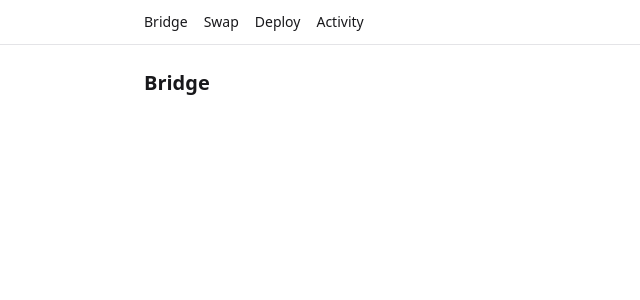
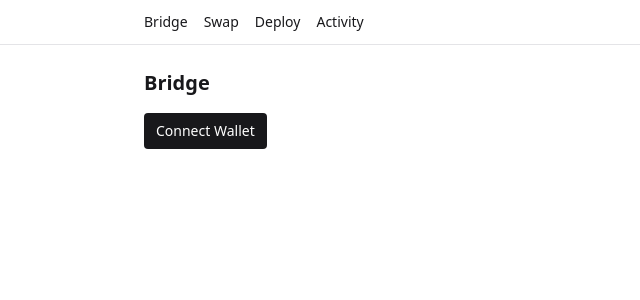
Before and after one commit to leanovichilya/arc-station, a Next.js app: page /bridge in a window 1280 px wide. Shown: the top 300 px of the page, without its empty margins (0-640 px from the left). Built offline with nearby package versions, Linux system fonts and the light colour scheme.

Commit message:
feat: wallet connect ui

```diff
--- a/app/bridge/page.tsx
+++ b/app/bridge/page.tsx
@@ -1,3 +1,10 @@
+import WalletConnect from "@/components/WalletConnect";
+
 export default function BridgePage() {
-  return <h1 className="text-xl font-semibold">Bridge</h1>;
+  return (
+    <section className="space-y-4">
+      <h1 className="text-xl font-semibold">Bridge</h1>
+      <WalletConnect />
+    </section>
+  );
 }
--- /dev/null
+++ b/components/WalletConnect.tsx
@@ -0,0 +1,80 @@
+"use client";
+
+import { useEffect, useState } from "react";
+
+type EthereumProvider = {
+  request: (args: { method: string; params?: unknown[] }) => Promise<unknown>;
+  on?: (event: string, handler: (...args: unknown[]) => void) => void;
+  removeListener?: (event: string, handler: (...args: unknown[]) => void) => void;
+};
+
+export default function WalletConnect() {
+  const [address, setAddress] = useState<string | null>(null);
+  const [error, setError] = useState<string | null>(null);
+
+  useEffect(() => {
+    const ethereum = (window as { ethereum?: EthereumProvider }).ethereum;
+    if (!ethereum) return;
+    const handleAccounts = (accounts: unknown) => {
+      const list = Array.isArray(accounts) ? accounts : [];
+      const next = typeof list[0] === "string" ? list[0] : null;
+      setAddress(next);
+    };
+    ethereum
+      .request({ method: "eth_accounts" })
+      .then(handleAccounts)
+      .catch(() => {});
+    const onAccountsChanged = (accounts: unknown) => handleAccounts(accounts);
+    ethereum.on?.("accountsChanged", onAccountsChanged);
+    return () => {
+      ethereum.removeListener?.("accountsChanged", onAccountsChanged);
+    };
+  }, []);
+
+  const onConnect = async () => {
+    setError(null);
+    const ethereum = (window as { ethereum?: EthereumProvider }).ethereum;
+    if (!ethereum) {
+      setError("No wallet found");
+      return;
+    }
+    try {
+      const accounts = (await ethereum.request({
+        method: "eth_requestAccounts",
+      })) as string[];
+      setAddress(accounts?.[0] ?? null);
+    } catch {
+      setError("Connection rejected");
+    }
+  };
+
+  const onDisconnect = () => {
+    setAddress(null);
+  };
+
+  return (
+    <div className="flex flex-wrap items-center gap-2 text-sm">
+      {address ? (
+        <>
+          <span className="rounded border border-zinc-300 px-2 py-1">
+            {address}
+          </span>
+          <button
+            className="h-9 rounded border border-zinc-300 px-3"
+            onClick={onDisconnect}
+          >
+            Disconnect
+          </button>
+        </>
+      ) : (
+        <button
+          className="h-9 rounded bg-zinc-900 px-3 font-medium text-white"
+          onClick={onConnect}
+        >
+          Connect Wallet
+        </button>
+      )}
+      {error ? <span className="text-red-600">{error}</span> : null}
+    </div>
+  );
+}
```
